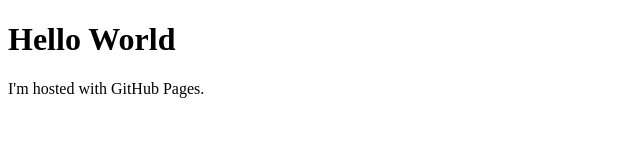
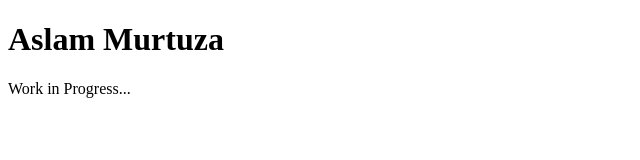
Before and after one commit to aslamm1982/aslamm1982.github.io, a plain HTML site: page index.html in a window 1280 px wide. Shown: the whole page, without its empty margins (0-640 px from the left). Drawn offline with Linux system fonts and the light colour scheme.

Commit message:
Update index.html
updated name and work in prog...

```diff
--- a/index.html
+++ b/index.html
@@ -1,7 +1,7 @@
 <!DOCTYPE html>
 <html>
 <body>
-<h1>Hello World</h1>
-<p>I'm hosted with GitHub Pages.</p>
+<h1>Aslam Murtuza</h1>
+<p>Work in Progress...</p>
 </body>
 </html>
```
